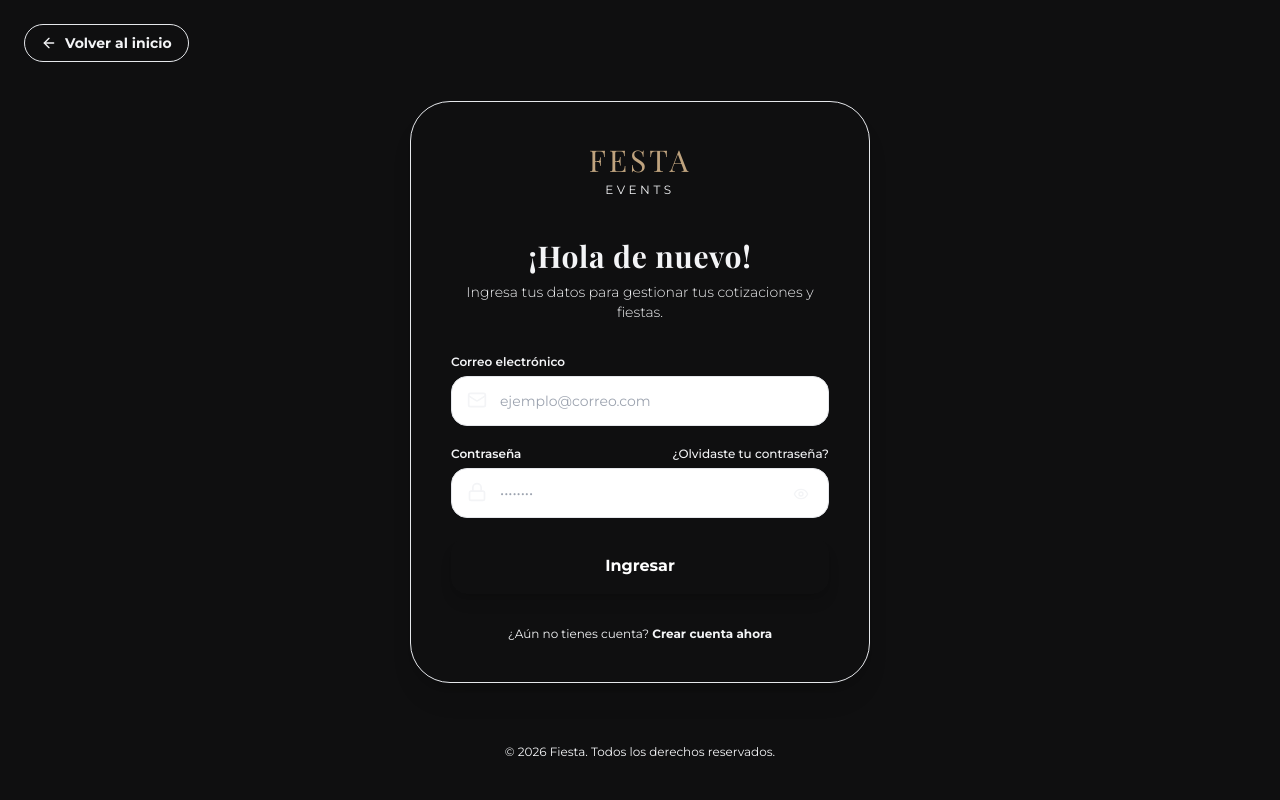
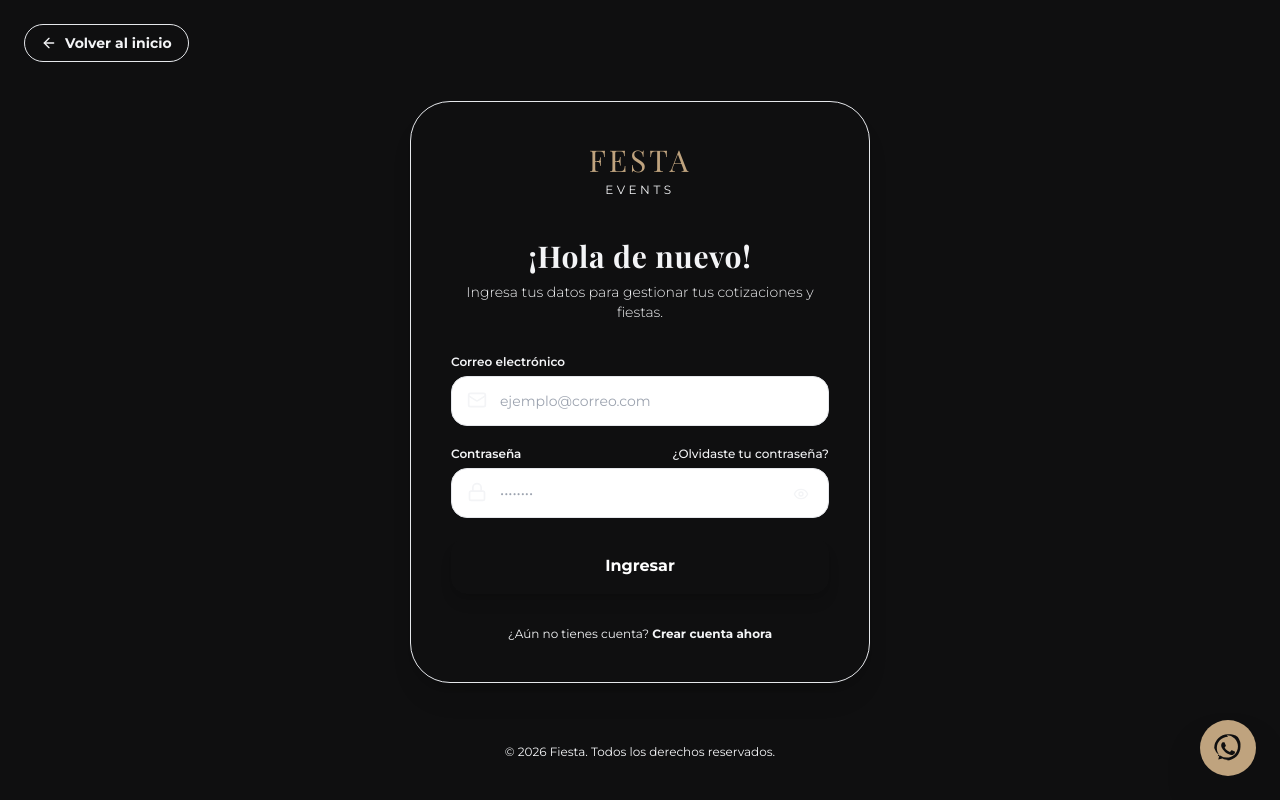
Before and after one commit to GestivaOne02/festa, a Next.js app: page /login in a window 1280 px wide. Built offline with nearby package versions, Linux system fonts and the light colour scheme.

Commit message:
feat(ui): add floating WhatsApp contact button

```diff
--- a/app/layout.tsx
+++ b/app/layout.tsx
@@ -1,6 +1,7 @@
 import type { Metadata } from "next";
 import { Playfair_Display, Montserrat } from "next/font/google";
 import "./globals.css";
+import WhatsAppButton from "@/components/WhatsAppButton";
 
 const playfair = Playfair_Display({
   subsets: ["latin"],
@@ -35,7 +36,10 @@ export default function RootLayout({
 }>) {
   return (
     <html lang="es" className={`${playfair.variable} ${montserrat.variable}`}>
-      <body>{children}</body>
+      <body>
+        {children}
+        <WhatsAppButton />
+      </body>
     </html>
   );
 }
--- /dev/null
+++ b/components/WhatsAppButton.tsx
@@ -0,0 +1,33 @@
+"use client";
+
+import { motion } from "framer-motion";
+
+export default function WhatsAppButton() {
+  const phoneNumber = "573173823814";
+  const message = "Hola buenos días, tengo dudas/inquietudes sobre una reserva.";
+  const whatsappUrl = `https://wa.me/${phoneNumber}?text=${encodeURIComponent(message)}`;
+
+  return (
+    <motion.a
+      href={whatsappUrl}
+      target="_blank"
+      rel="noopener noreferrer"
+      className="fixed bottom-6 right-6 z-50 flex items-center justify-center w-14 h-14 bg-primary-gold text-dark-bg rounded-full shadow-2xl hover:bg-white transition-colors duration-300"
+      initial={{ scale: 0, opacity: 0 }}
+      animate={{ scale: 1, opacity: 1 }}
+      whileHover={{ scale: 1.1 }}
+      whileTap={{ scale: 0.9 }}
+      aria-label="Contactar por WhatsApp"
+    >
+      <svg
+        xmlns="http://www.w3.org/2000/svg"
+        viewBox="0 0 24 24"
+        fill="currentColor"
+        className="w-8 h-8"
+      >
+        <path d="M12.031 21.054c-1.424-.002-2.816-.381-4.043-1.096l-.289-.168-3.003.788.803-2.927-.185-.294A10.218 10.218 0 011.666 12a10.26 10.26 0 0110.365-10.26c2.748.001 5.33.107 7.27 2.051a10.233 10.233 0 012.05 7.27c-.001 5.666-4.61 10.263-10.26 10.263h-.03zM12.031 3.553C7.391 3.553 3.618 7.324 3.618 11.966c0 1.48.385 2.924 1.118 4.195l.135.234-.475 1.732 1.77-.464.242.144a8.31 8.31 0 004.622 1.391h.023c4.639 0 8.411-3.77 8.411-8.411 0-2.25-.876-4.364-2.467-5.955-1.59-1.59-3.705-2.467-5.956-2.467z" />
+        <path d="M16.741 14.502c-.255-.128-1.512-.746-1.745-.832-.234-.085-.404-.128-.574.128-.17.255-.658.832-.807.998-.149.17-.3.191-.555.064-.255-.128-1.078-.398-2.052-1.267-.757-.677-1.267-1.512-1.416-1.767-.149-.255-.016-.393.111-.52.115-.115.255-.298.383-.447.128-.149.17-.255.255-.425.085-.17.043-.319-.021-.447-.064-.128-.574-1.385-.786-1.895-.208-.498-.42-.43-.574-.438-.149-.009-.319-.009-.489-.009-.17 0-.447.064-.68.319-.234.255-.893.873-.893 2.129s.914 2.47 1.042 2.64c.128.17 1.794 2.738 4.346 3.837.607.262 1.08.418 1.448.535.609.193 1.164.166 1.602.1.492-.074 1.512-.618 1.724-1.214.212-.596.212-1.107.149-1.214-.064-.107-.234-.17-.489-.298z" />
+      </svg>
+    </motion.a>
+  );
+}
```
